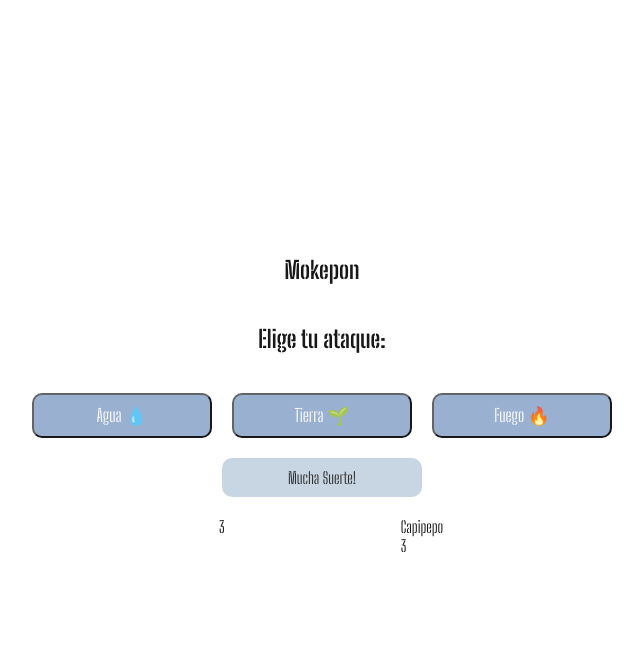
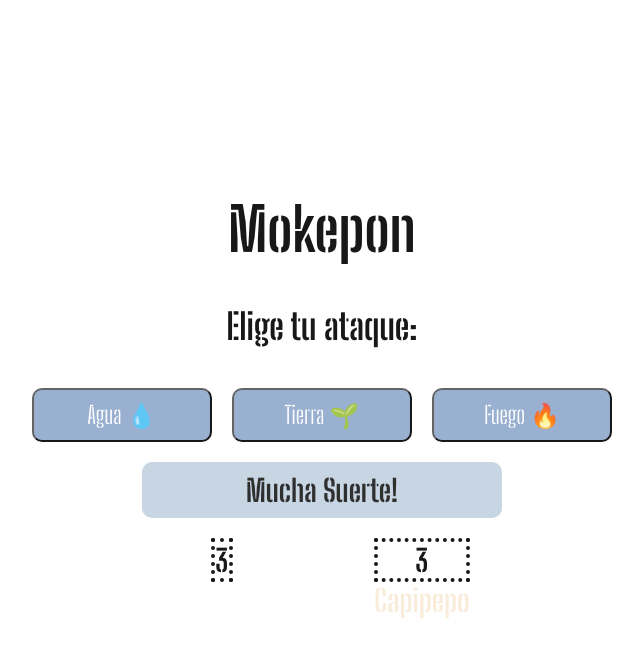
Before and after one commit to AlbertoVillanueva10/MOKEPON, a plain HTML site: page mokepon.html in a window 1280 px wide. Both pictures are taken after a click on the button "Continuar". Shown: the whole page, without its empty margins (318-961 px from the left). Drawn offline with Linux system fonts and the light colour scheme; a web font is replaced by a local one.

Commit message:
increasing the size of all the text, as buttons, titles, p and subtitles

```diff
--- a/mokepon.html
+++ b/mokepon.html
@@ -63,7 +63,9 @@
 
         <div class="container-mensajes" id="mensajes">
             <!-- <p>Tu mascota ataco con FUEGO, la mascota del enemigo ataco con AGUA - Ganaste 🎉</p> -->
-            <p id="resultado">Mucha Suerte!</p>
+            <div class="div-resultado">
+                <p id="resultado">Mucha Suerte!</p>
+            </div>
 
             <section id="reiniciar">
                 <button id="boton-reiniciar">Reiniciar</button>
@@ -72,15 +74,14 @@
 
         <div class="ataques">
             <div>
+                <p class="numero-vidas" id="vidas-jugador">3</p>
                 <p id="mascota-jugador"></p>
-                <p id="vidas-jugador">3</p>
                 <div id="ataque-del-jugador"></div>
             </div>
             <div>
-
                 <!-- Se utiliza la etiqueta span para interactuar desde js en html -->
+                <p class="numero-vidas" id="vidas-enemigo">3</p>
                 <p id="mascota-enemigo"></p>
-                <p id="vidas-enemigo">3</p>
                 <div id="ataque-del-enemigo"></div>
             </div>
         </div>
--- a/styles.css
+++ b/styles.css
@@ -42,10 +42,12 @@ body{
 
 .titulo{
     padding: 10px;
+    font-size: 2.5rem;
 }
 
 .subtitulo{
     margin: 30px;
+    font-size: 1.5rem;
 }
 
 .tarjetas{
@@ -118,7 +120,7 @@ button{
     font-optical-sizing: auto;
     font-weight: weight;
     font-style: normal;
-    font-size: 1.1rem;
+    font-size: 1.5rem;
 
     background-color: #1f509a7f;
     color: white;
@@ -139,21 +141,32 @@ button:hover{
 
 } */
 
+p{
+    font-size: 1.9rem;
+    font-weight: 700;
+}
+
 .container-mensajes{
     display: flex;
     justify-content: center;
     flex-direction: column;
     align-items: center;
     background-color: #BCCCDC;
-    width: 200px;
+    width: 360px;
     padding: 10px;
     margin-top: 10px;
     opacity: .9;
     border-radius: 10px;
 }
 
+.div-resultado{
+    display: flex;
+    text-align: center;
+}
+
 #boton-reiniciar{
     padding: 10px;
+    justify-content: center;
 }
 
 .botones-ataques{
@@ -165,6 +178,20 @@ button:hover{
     grid-template-columns: 200px 200px;
     justify-items: center;
     margin-top: 20px;
+    font-size: 24px;
+    font-weight: 700;
+}
+
+.numero-vidas{
+    display: flex;
+    justify-content: space-around;
+    border: 4px dotted black;
+}
+
+#mascota-jugador,
+#mascota-enemigo
+{
+    color: antiquewhite;
 }
 
 /* hasta 0-360px
```
